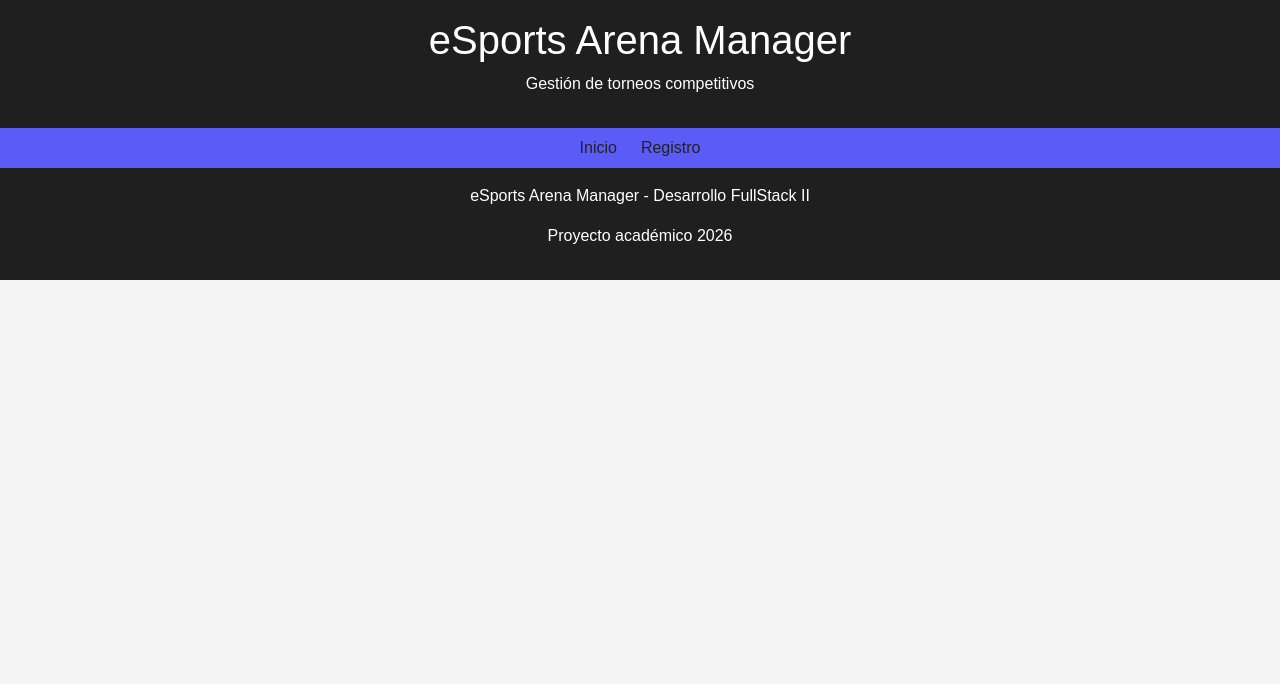
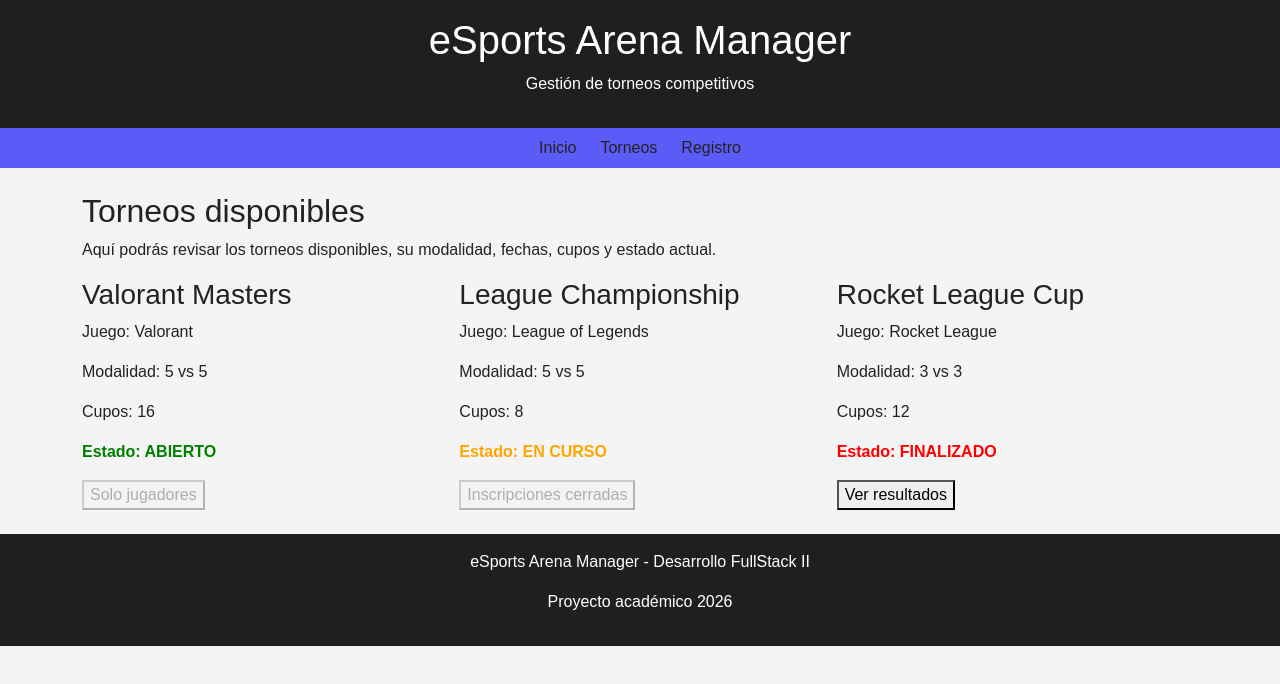
Before and after one commit to K070R1/esports-arena-ep2, a React (Vite) app: page /torneos in a window 1280 px wide. Shown: the top 684 px of the page. Built offline with nearby package versions, Linux system fonts and the light colour scheme.

Commit message:
feat: migrar torneos a React con componentes y props

```diff
--- a/src/App.jsx
+++ b/src/App.jsx
@@ -2,6 +2,7 @@
 import { Link, Routes, Route } from 'react-router-dom';
 import Home from './pages/Home.jsx';
 import Registro from './pages/Registro.jsx';
+import Torneos from './pages/Torneos.jsx';
 
 export default function App() {
   return (
@@ -16,7 +17,9 @@ export default function App() {
           <Link className="nav-link" to="/">
             Inicio
           </Link>
-
+          <Link className="nav-link" to="/torneos">
+            Torneos
+          </Link>
           <Link className="nav-link" to="/registro">
             Registro
           </Link>
@@ -26,6 +29,7 @@ export default function App() {
       <Routes>
         <Route path="/" element={<Home />} />
         <Route path="/registro" element={<Registro />} />
+        <Route path="/torneos" element={<Torneos />} />
       </Routes>
 
       <footer className="text-center py-3">
--- /dev/null
+++ b/src/data/datos.js
@@ -0,0 +1,102 @@
+
+export const torneos = [
+  {
+    id: 1,
+    nombre: "Valorant Masters",
+    juego: "Valorant",
+    modalidad: "5 vs 5",
+    cupos: 16,
+    estado: "ABIERTO"
+  },
+  {
+    id: 2,
+    nombre: "League Championship",
+    juego: "League of Legends",
+    modalidad: "5 vs 5",
+    cupos: 8,
+    estado: "EN CURSO"
+  },
+  {
+    id: 3,
+    nombre: "Rocket League Cup",
+    juego: "Rocket League",
+    modalidad: "3 vs 3",
+    cupos: 12,
+    estado: "FINALIZADO"
+  }
+];
+
+export const equipos = [
+  {
+    id: 1,
+    nombre: "Team Phoenix",
+    juego: "Valorant",
+    capitan: "Shadow",
+    estado: "ACTIVO"
+  },
+  {
+    id: 2,
+    nombre: "Dragons Gaming",
+    juego: "League of Legends",
+    capitan: "Drako",
+    estado: "ACTIVO"
+  },
+  {
+    id: 3,
+    nombre: "Rocket Kings",
+    juego: "Rocket League",
+    capitan: "Turbo",
+    estado: "INACTIVO"
+  }
+];
+
+export const partidas = [
+  {
+    id: 1,
+    torneo: "Valorant Masters",
+    equipoLocal: "Team Phoenix",
+    equipoVisitante: "Night Wolves",
+    fecha: "10/09/2026",
+    estado: "PROGRAMADA"
+  },
+  {
+    id: 2,
+    torneo: "League Championship",
+    equipoLocal: "Dragons Gaming",
+    equipoVisitante: "Titan Esports",
+    fecha: "12/09/2026",
+    estado: "EN CURSO"
+  },
+  {
+    id: 3,
+    torneo: "Rocket League Cup",
+    equipoLocal: "Rocket Kings",
+    equipoVisitante: "Speed Demons",
+    fecha: "01/09/2026",
+    estado: "FINALIZADA"
+  }
+];
+
+export const ranking = [
+  {
+    posicion: 1,
+    equipo: "Team Phoenix",
+    puntos: 15,
+    victorias: 5,
+    derrotas: 1
+  },
+  {
+    posicion: 2,
+    equipo: "Dragons Gaming",
+    puntos: 12,
+    victorias: 4,
+    derrotas: 2
+  },
+  {
+    posicion: 3,
+    equipo: "Rocket Kings",
+    puntos: 9,
+    victorias: 3,
+    derrotas: 3
+  }
+];
--- /dev/null
+++ b/src/pages/Torneos.jsx
@@ -0,0 +1,100 @@
+import { useEffect, useState } from 'react';
+import { useNavigate } from 'react-router-dom';
+import { torneos } from '../data/datos.js';
+
+export function obtenerAccionTorneo(torneo, perfil) {
+  if (torneo.estado === 'ABIERTO') {
+    return perfil === 'JUGADOR'
+      ? { texto: 'Inscribirse', habilitado: true }
+      : { texto: 'Solo jugadores', habilitado: false };
+  }
+
+  if (torneo.estado === 'EN CURSO') {
+    return { texto: 'Inscripciones cerradas', habilitado: false };
+  }
+
+  return { texto: 'Ver resultados', habilitado: true };
+}
+
+function TarjetaTorneo({ torneo, perfil }) {
+  const navegar = useNavigate();
+  const accion = obtenerAccionTorneo(torneo, perfil);
+
+  const clasesEstado = {
+    ABIERTO: 'estado-abierto',
+    'EN CURSO': 'estado-curso',
+    FINALIZADO: 'estado-finalizado'
+  };
+
+  function manejarAccion() {
+    if (torneo.estado === 'ABIERTO' && perfil === 'JUGADOR') {
+      navegar('/inscripcion');
+    }
+
+    // La vista de resultados se integrará
+    // cuando esté disponible la página correspondiente.
+  }
+
+  return (
+    <article className="h-100">
+      <h3>{torneo.nombre}</h3>
+
+      <p>Juego: {torneo.juego}</p>
+      <p>Modalidad: {torneo.modalidad}</p>
+      <p>Cupos: {torneo.cupos}</p>
+
+      <p className={clasesEstado[torneo.estado] || ''}>
+        Estado: {torneo.estado}
+      </p>
+
+      <button
+        type="button"
+        disabled={!accion.habilitado}
+        onClick={manejarAccion}
+      >
+        {accion.texto}
+      </button>
+    </article>
+  );
+}
+
+export default function Torneos() {
+  const [perfil, setPerfil] = useState(
+    () => localStorage.getItem('perfil') || 'VISITANTE'
+  );
+
+  useEffect(() => {
+    function actualizarPerfil() {
+      setPerfil(localStorage.getItem('perfil') || 'VISITANTE');
+    }
+
+    window.addEventListener('storage', actualizarPerfil);
+    window.addEventListener('focus', actualizarPerfil);
+
+    return () => {
+      window.removeEventListener('storage', actualizarPerfil);
+      window.removeEventListener('focus', actualizarPerfil);
+    };
+  }, []);
+
+  return (
+    <main className="container py-4">
+      <section>
+        <h2>Torneos disponibles</h2>
+
+        <p>
+          Aquí podrás revisar los torneos disponibles,
+          su modalidad, fechas, cupos y estado actual.
+        </p>
+
+        <div className="row g-3">
+          {torneos.map((torneo) => (
+            <div className="col-12 col-md-6 col-xl-4" key={torneo.id}>
+              <TarjetaTorneo torneo={torneo} perfil={perfil} />
+            </div>
+          ))}
+        </div>
+      </section>
+    </main>
+  );
+}
```
